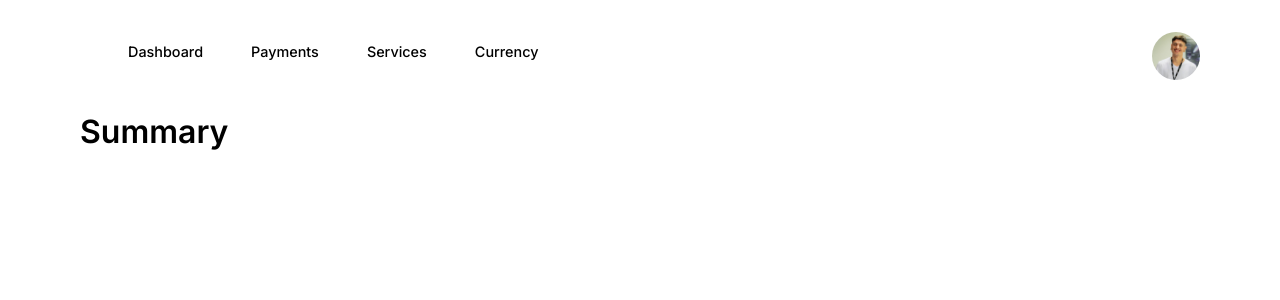
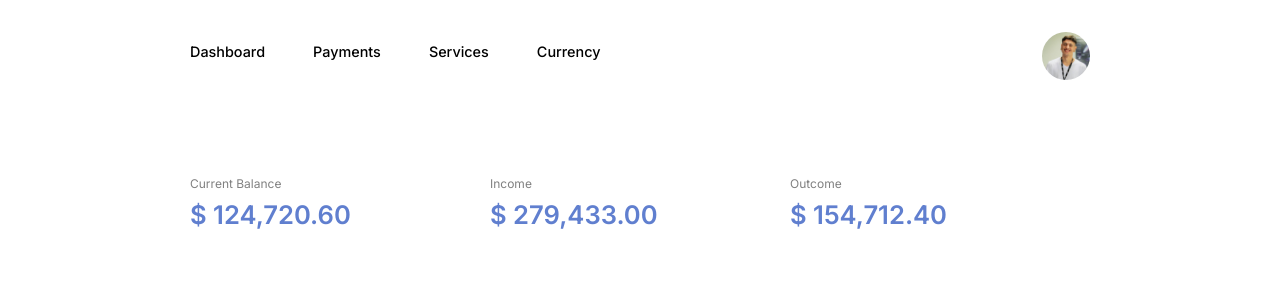
Before and after one commit to Codfect/layout-test, a React (Create React App) app in the folder client/: page / in a window 1280 px wide. Shown: the top 300 px of the page. Built offline with nearby package versions, Linux system fonts and the light colour scheme.

Commit message:
summary component

```diff
--- a/client/src/components/Dashboard/styles.ts
+++ b/client/src/components/Dashboard/styles.ts
@@ -1,6 +1,6 @@
 import styled from 'styled-components';
 
 export const Container = styled.main`
-  max-width: 1120px;
+  max-width: 900px;
   margin: 0 auto;
 `;
--- a/client/src/components/Header/styles.ts
+++ b/client/src/components/Header/styles.ts
@@ -6,7 +6,7 @@ export const Container = styled.header`
 export const Content = styled.div`
   margin: 0 auto;
   padding: 2rem 0;
-  max-width: 1120px;
+  max-width: 900px;
   display: flex;
   justify-content: space-between;
   align-items: center;
@@ -21,7 +21,7 @@ export const Content = styled.div`
     li {
       list-style: none;
       display: inline-block;
-      margin-left: 3rem;
+      margin-right: 3rem;
     }
 
     a {
--- a/client/src/components/Summary/index.tsx
+++ b/client/src/components/Summary/index.tsx
@@ -1,5 +1,28 @@
+import { Container } from "./styles";
+
 export function Summary() {
   return (
-    <h1>Summary</h1>
+    <Container>
+      <div>
+        <header>
+          <p>Current Balance</p>
+        </header>
+        <strong>$ 124,720.60</strong>
+      </div>
+
+      <div>
+        <header>
+          <p>Income</p>
+        </header>
+        <strong>$ 279,433.00</strong>
+      </div>
+
+      <div>
+        <header>
+          <p>Outcome</p>
+        </header>
+        <strong>$ 154,712.40</strong>
+      </div>
+    </Container>
   );
 }
--- a/client/src/components/Summary/styles.ts
+++ b/client/src/components/Summary/styles.ts
@@ -1,5 +1,24 @@
 import styled from "styled-components";
 
 export const Container = styled.div`
+  &:nth-child(2) {
+    background: black;
+  }
+  display: grid;
+  grid-template-columns: repeat(3, 1fr);
+  max-width: 100%;
+  margin-top: 4rem;
 
+  div {
+    header {
+      color: gray;
+      font-size: 0.75rem;
+      margin-bottom: 0.5rem;
+    }
+  }
+
+  strong{
+    color: var(--currentBalance);
+    font-size: 1.6rem;
+  }
 `;
```
